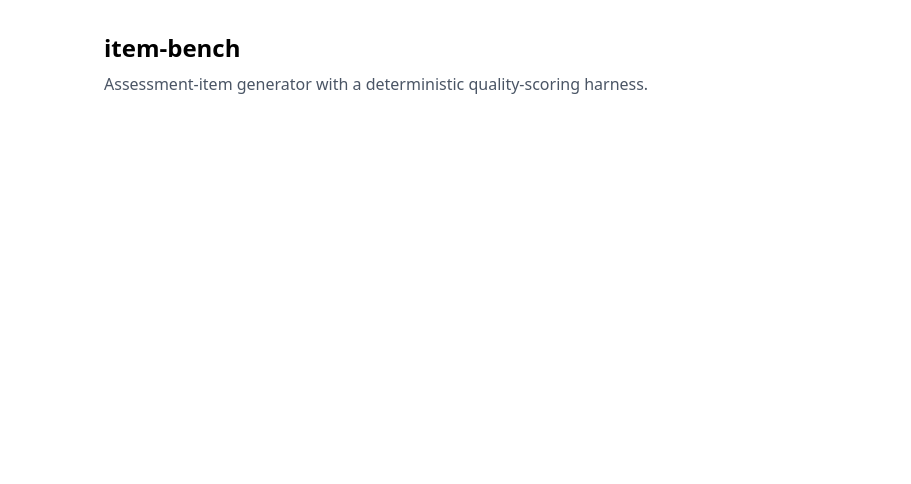
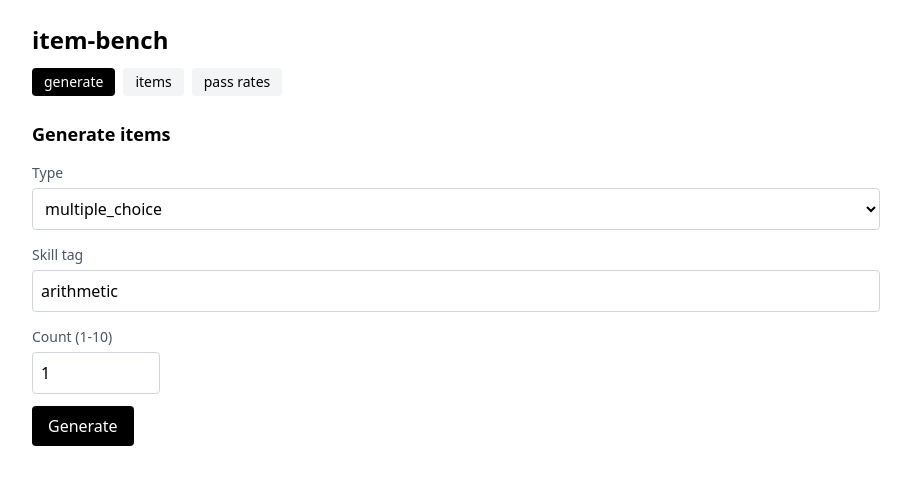
Before and after one commit to danilomsilva/question-bench, a React (Vite) app in the folder frontend/: page / in a window 1280 px wide. Shown: the top 484 px of the page, without its empty margins (184-1095 px from the left). Built offline with nearby package versions, Linux system fonts and the light colour scheme.

Commit message:
feat: add generate-items screen

```diff
--- a/frontend/src/App.tsx
+++ b/frontend/src/App.tsx
@@ -1,10 +1,41 @@
+import { useState } from "react";
+import GenerateView from "./views/GenerateView";
+
+type Tab = "generate" | "items" | "passrate";
+
+const TABS: Tab[] = ["generate", "items", "passrate"];
+const LABELS: Record<Tab, string> = {
+  generate: "generate",
+  items: "items",
+  passrate: "pass rates",
+};
+
 export default function App() {
+  const [tab, setTab] = useState<Tab>("generate");
+
   return (
-    <main className="mx-auto max-w-3xl p-8">
-      <h1 className="text-2xl font-bold">item-bench</h1>
-      <p className="mt-2 text-gray-600">
-        Assessment-item generator with a deterministic quality-scoring harness.
-      </p>
-    </main>
+    <div className="mx-auto max-w-4xl p-6">
+      <header className="mb-6">
+        <h1 className="text-2xl font-bold">item-bench</h1>
+        <nav className="mt-3 flex gap-2">
+          {TABS.map((t) => (
+            <button
+              key={t}
+              onClick={() => setTab(t)}
+              className={`rounded px-3 py-1 text-sm ${
+                tab === t ? "bg-black text-white" : "bg-gray-100"
+              }`}
+            >
+              {LABELS[t]}
+            </button>
+          ))}
+        </nav>
+      </header>
+
+      {tab === "generate" && <GenerateView />}
+      {tab !== "generate" && (
+        <p className="text-sm text-gray-500">Coming in the next step.</p>
+      )}
+    </div>
   );
 }
--- /dev/null
+++ b/frontend/src/views/GenerateView.tsx
@@ -0,0 +1,78 @@
+import { useState, type FormEvent } from "react";
+import { useMutation, useQueryClient } from "@tanstack/react-query";
+import { api, type ItemType } from "../api";
+
+export default function GenerateView() {
+  const queryClient = useQueryClient();
+  const [itemType, setItemType] = useState<ItemType>("multiple_choice");
+  const [skillTag, setSkillTag] = useState("arithmetic");
+  const [count, setCount] = useState(1);
+
+  const mutation = useMutation({
+    mutationFn: () =>
+      api.generate({ item_type: itemType, skill_tag: skillTag, count }),
+    onSuccess: () => queryClient.invalidateQueries({ queryKey: ["items"] }),
+  });
+
+  function onSubmit(event: FormEvent) {
+    event.preventDefault();
+    mutation.mutate();
+  }
+
+  return (
+    <section>
+      <h2 className="mb-3 text-lg font-semibold">Generate items</h2>
+      <form onSubmit={onSubmit} className="space-y-3">
+        <label className="block">
+          <span className="text-sm text-gray-600">Type</span>
+          <select
+            value={itemType}
+            onChange={(e) => setItemType(e.target.value as ItemType)}
+            className="mt-1 block w-full rounded border border-gray-300 p-2"
+          >
+            <option value="multiple_choice">multiple_choice</option>
+            <option value="short_answer">short_answer</option>
+          </select>
+        </label>
+
+        <label className="block">
+          <span className="text-sm text-gray-600">Skill tag</span>
+          <input
+            value={skillTag}
+            onChange={(e) => setSkillTag(e.target.value)}
+            className="mt-1 block w-full rounded border border-gray-300 p-2"
+          />
+        </label>
+
+        <label className="block">
+          <span className="text-sm text-gray-600">Count (1-10)</span>
+          <input
+            type="number"
+            min={1}
+            max={10}
+            value={count}
+            onChange={(e) => setCount(Number(e.target.value))}
+            className="mt-1 block w-32 rounded border border-gray-300 p-2"
+          />
+        </label>
+
+        <button
+          type="submit"
+          disabled={mutation.isPending}
+          className="rounded bg-black px-4 py-2 text-white disabled:opacity-50"
+        >
+          {mutation.isPending ? "Generating…" : "Generate"}
+        </button>
+      </form>
+
+      {mutation.isError && (
+        <p className="mt-3 text-sm text-red-600">{String(mutation.error)}</p>
+      )}
+      {mutation.isSuccess && (
+        <p className="mt-3 text-sm text-green-700">
+          Created {mutation.data.length} item(s) — see the Items tab.
+        </p>
+      )}
+    </section>
+  );
+}
```
Also changed, not shown: 1 other file (tests, documents, lock files or other folders).
